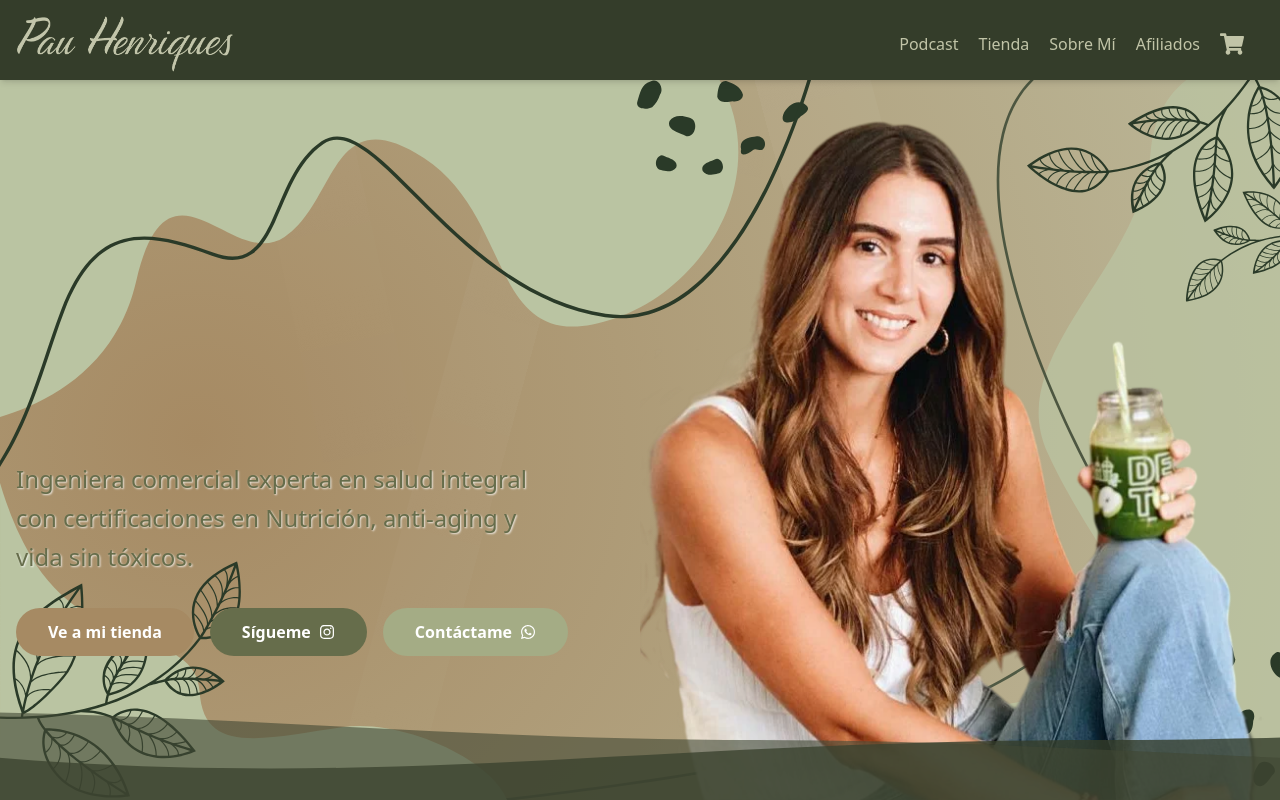
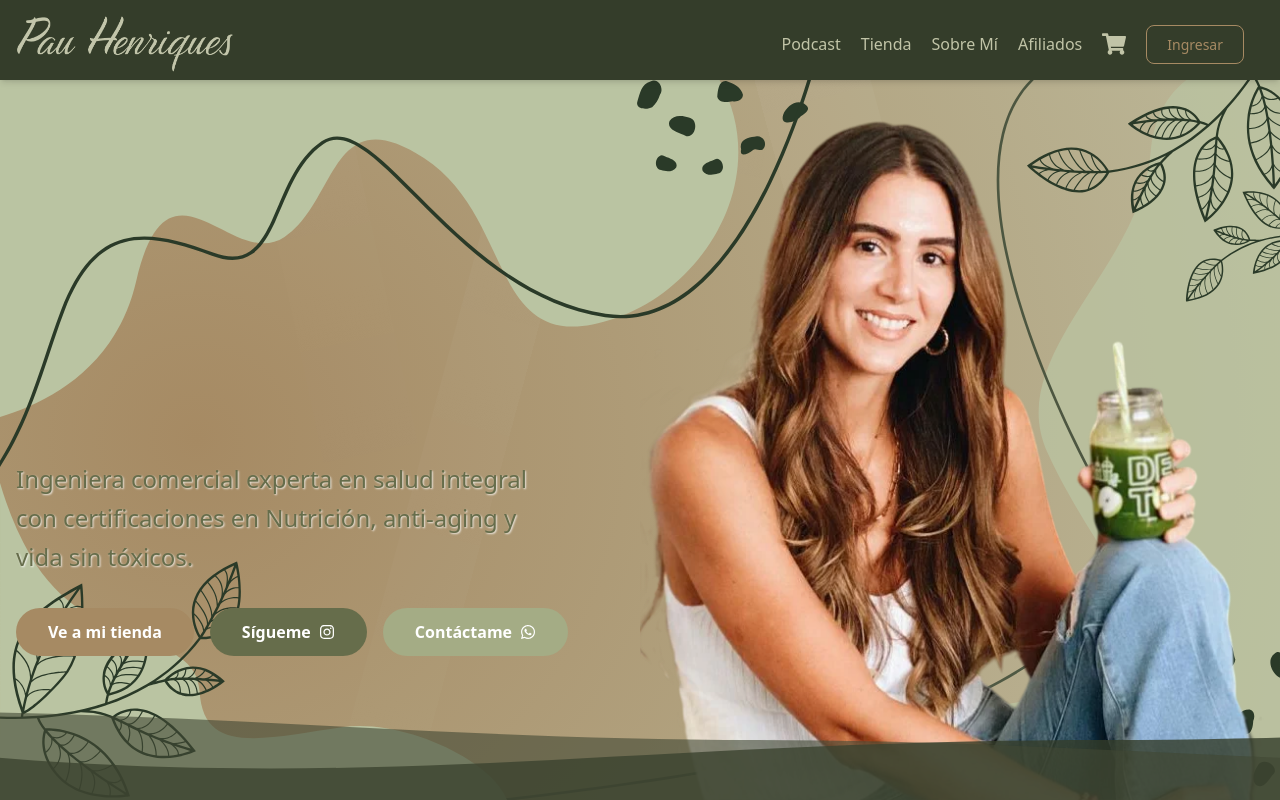
Before and after one commit to PandaITorg/pauhenriques-website, a Next.js app: page / in a window 1280 px wide. Built offline with nearby package versions, Linux system fonts and the light colour scheme; no server answers.

Commit message:
feat(auth): wrap root layout with AuthProvider

```diff
--- a/src/app/layout.tsx
+++ b/src/app/layout.tsx
@@ -2,10 +2,12 @@ import type { Metadata } from "next";
 import "./globals.css";
 import LayoutWrapper from "@/components/LayoutWrapper";
 import RootSchema from "@/components/schemas/RootSchema";
+import { AuthProvider } from "@/context/AuthContext";
 
 export const metadata: Metadata = {
   title: "Pau Henriques | Vive sin tóxicos",
-  description: "Pau Henriques te guía hacia una vida saludable y sin tóxicos. Descubre consejos de bienestar, podcast, y productos para tu salud integral.",
+  description:
+    "Pau Henriques te guía hacia una vida saludable y sin tóxicos. Descubre consejos de bienestar, podcast, y productos para tu salud integral.",
   icons: {
     icon: "/jarrito-favicon.png",
   },
@@ -20,7 +22,9 @@ export default function RootLayout({
     <html lang="es">
       <body>
         <RootSchema />
-        <LayoutWrapper>{children}</LayoutWrapper>
+        <AuthProvider>
+          <LayoutWrapper>{children}</LayoutWrapper>
+        </AuthProvider>
       </body>
     </html>
   );
```
